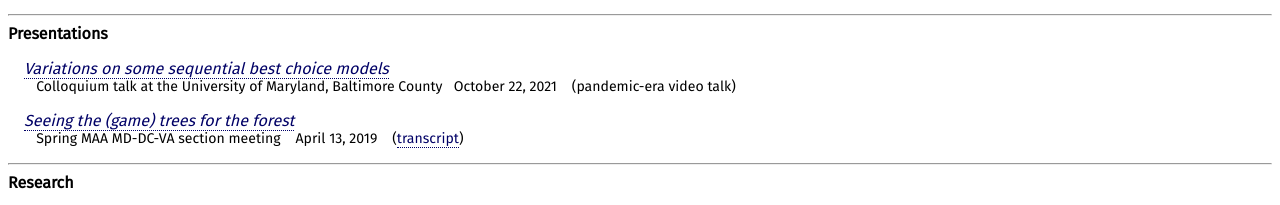
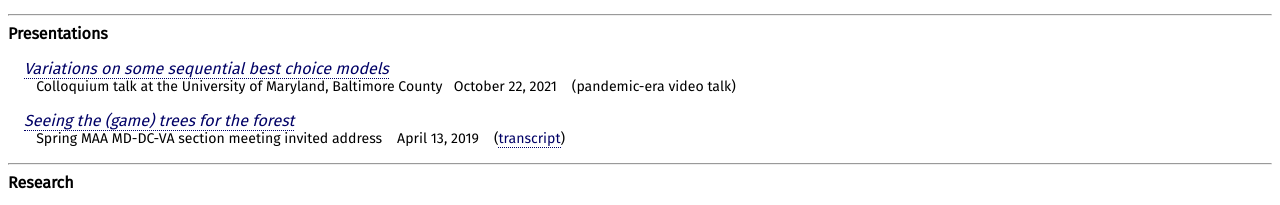
Before and after one commit to brant-jones/brant-jones.github.io, a plain HTML site: page index.html in a window 1280 px wide. Shown: the part 840-1045 px from the top of the page. Drawn offline with nearby package versions, Linux system fonts and the light colour scheme; some packages are replaced by stand-ins of ours.

Commit message:
Update index.html

```diff
--- a/index.html
+++ b/index.html
@@ -98,7 +98,7 @@ Some of my previous classes include:
 <div class="paper_j">Colloquium talk at the University of Maryland, Baltimore County&nbsp;&nbsp; October 22, 2021 &nbsp;&nbsp; (pandemic-era video talk)</div><P>
 
 <div class="paper_t"><A HREF="game_slides.pdf"><I>Seeing the (game) trees for the forest</I></A></div>
-<div class="paper_j">Spring MAA MD-DC-VA section meeting &nbsp;&nbsp; April 13, 2019 &nbsp;&nbsp; (<A HREF="talk_text.html">transcript</A>)</div><P>
+<div class="paper_j">Spring MAA MD-DC-VA section meeting invited address &nbsp;&nbsp; April 13, 2019 &nbsp;&nbsp; (<A HREF="talk_text.html">transcript</A>)</div><P>
 
 <P><HR>
 <B>Research</B>
```
